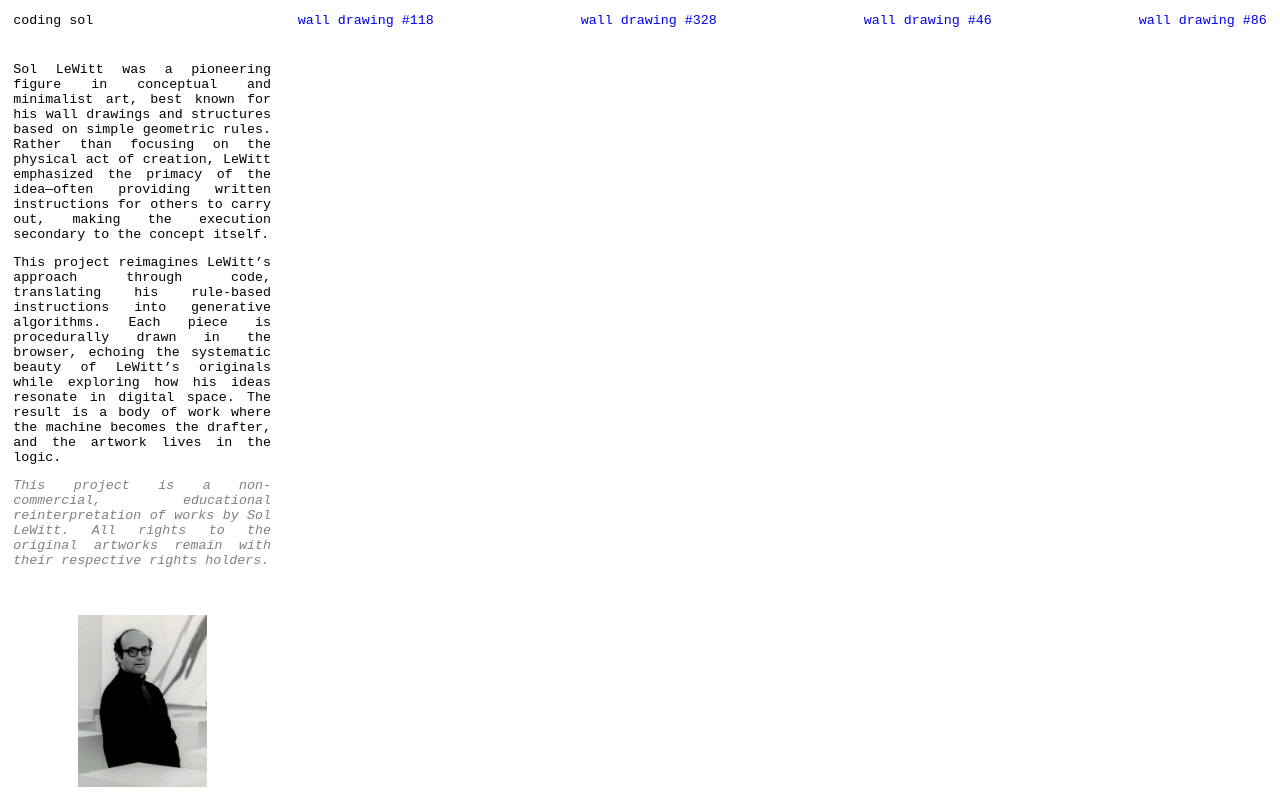
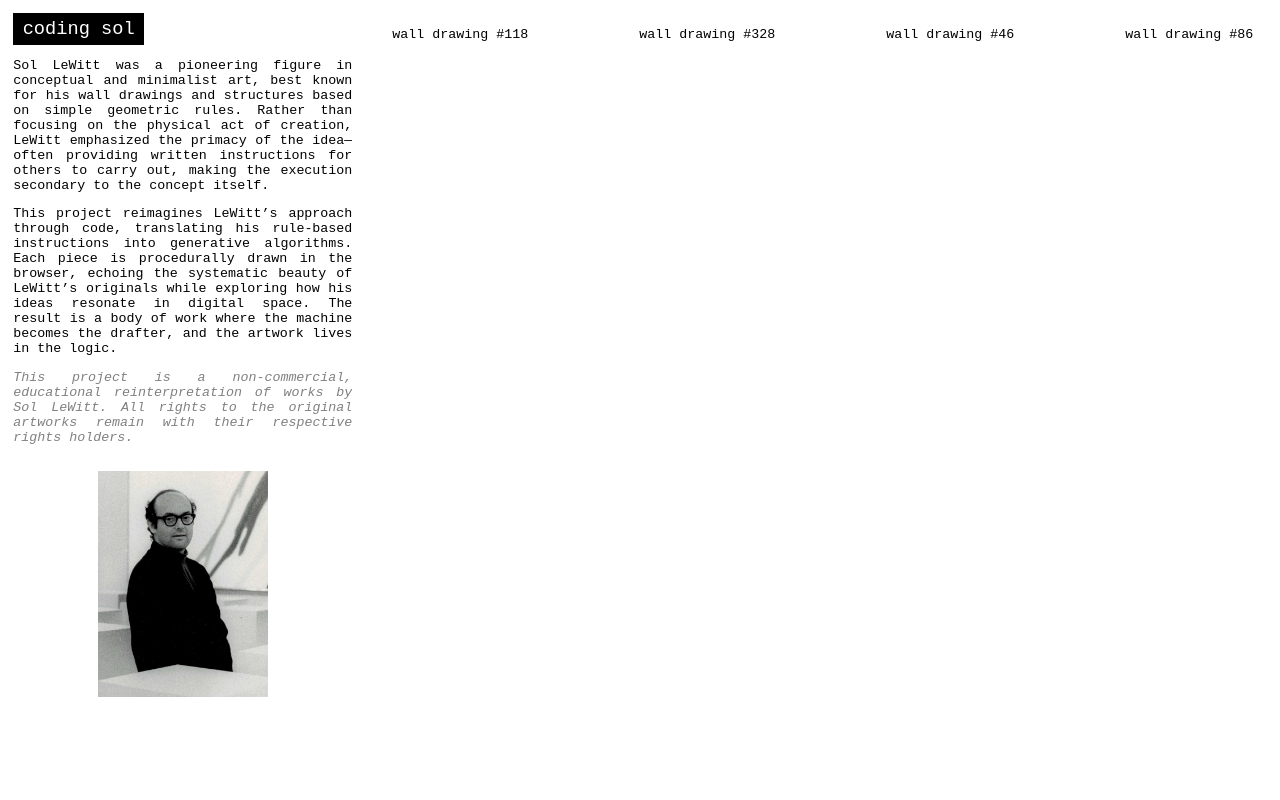
Before and after one commit to TatsutaScott/coding_sol, a Vue app: page / in a window 1280 px wide. Built offline with nearby package versions, Linux system fonts and the light colour scheme.

Commit message:
updated styles for readability and responsiveness

```diff
--- a/index.html
+++ b/index.html
@@ -3,6 +3,7 @@
   <head>
     <meta charset="UTF-8" />
     <link rel="icon" href="/favicon.ico" />
+    <link rel="stylesheet" href="/global.css" />
     <meta name="viewport" content="width=device-width, initial-scale=1.0" />
     <title>coding sol</title>
   </head>
--- /dev/null
+++ b/public/global.css
@@ -0,0 +1,34 @@
+* {
+  margin: 0;
+  padding: 0;
+
+  font-size: 10pt;
+  font-weight: 100;
+  font-family: monospace;
+  text-align: justify;
+}
+
+a {
+  text-decoration: none;
+}
+img {
+  width: 50%;
+  height: auto;
+  align-self: center;
+}
+.drawing_link {
+  height: min-content;
+  color: black;
+  transition: 0.5s;
+  width: auto;
+  white-space: nowrap;
+}
+.drawing_link:hover {
+  color: blue;
+}
+
+@media (min-width: 1024px) {
+  * {
+    overflow: hidden;
+  }
+}
--- a/src/components/nav.vue
+++ b/src/components/nav.vue
@@ -6,7 +6,7 @@
         <span> {{ props.year }}</span>
         <span>sol lewitt</span>
       </div>
-      <p>{{ props.instructions }}</p>
+      <p id="instructions">Instructions: {{ props.instructions }}</p>
     </div>
 
     <div id="navigation">
@@ -52,6 +52,10 @@ nav {
   opacity: 1;
   transition: 1s;
 }
+#instructions {
+  font-style: italic;
+}
+
 .hidden {
   opacity: 0;
 }
@@ -62,14 +66,16 @@ a {
 }
 
 #info {
-  padding: 0.5em;
+  padding: 0.75rem 1.5rem;
+
   position: absolute;
   top: 0;
   left: 0;
-  background-color: rgba(255, 255, 255, 0.5);
   transition: 5s;
   width: 100%;
   box-sizing: border-box;
+  background-color: rgb(240, 240, 240);
+  box-shadow: 0px 0px 10px rgb(56, 56, 56);
 }
 
 #title {
@@ -77,6 +83,7 @@ a {
   flex-direction: row;
   justify-content: space-between;
   width: auto;
+  margin-bottom: 1em;
 }
 
 #navigation {
@@ -86,9 +93,11 @@ a {
   display: flex;
   flex-direction: row;
   justify-content: space-between;
+  font-size: 20pt;
   width: 100%;
   box-sizing: border-box;
-  padding: 0.5rem;
-  background-color: rgba(255, 255, 255, 0.5);
+  padding: 0.5rem 1.5rem;
+  background-color: rgb(240, 240, 240);
+  box-shadow: 0px 0px 10px rgb(56, 56, 56);
 }
 </style>
--- a/src/view/home_view.vue
+++ b/src/view/home_view.vue
@@ -58,15 +58,76 @@ onMounted(async () => {
 </script>
 
 <style scoped>
-main {
-  display: grid;
-  grid-template-columns: 2fr 7fr;
+img {
+  width: 50%;
+  height: auto;
+  align-self: center;
 }
+
 #sidebar {
-  padding: 1em;
+  padding: 2em;
   display: flex;
   flex-direction: column;
   justify-content: space-between;
+  gap: 3em;
+}
+
+h1 {
+  font-size: 14pt;
+  background-color: black;
+  color: white;
+  padding: 0.25em 0.5em;
+  width: min-content;
+  white-space: nowrap;
+}
+
+#description p {
+  margin-bottom: 1em;
+}
+
+#TOC {
+  padding: 2em;
+  margin-top: 2em;
+  display: flex;
+  flex-direction: row;
+  flex-wrap: wrap;
+  justify-content: space-around;
+  gap: 2rem;
+}
+#disclaimer {
+  font-style: italic;
+  color: gray;
+}
+
+@media (min-width: 1024px) {
+  * {
+    overflow: hidden;
+  }
+
+  main {
+    display: grid;
+    grid-template-columns: 2fr 5fr;
+  }
+
+  #TOC {
+    margin-top: 0;
+    display: flex;
+    flex-direction: row;
+    flex-wrap: wrap;
+    justify-content: space-between;
+  }
+
+  #sidebar {
+    padding: 1em;
+    display: flex;
+    flex-direction: column;
+    justify-content: space-between;
+    gap: 1em;
+  }
+}
+/* main {
+  display: grid;
+  grid-template-columns: 2fr 7fr;
 }
 #description p {
   margin-bottom: 1em;
@@ -88,9 +149,14 @@ img {
 }
 .drawing_link {
   height: min-content;
+  color: black;
+  transition: 0.5s;
+}
+.drawing_link:hover {
+  color: blue;
 }
 #disclaimer {
   font-style: italic;
   color: gray;
-}
+} */
 </style>
--- a/src/view/project_view.vue
+++ b/src/view/project_view.vue
@@ -90,17 +90,7 @@ function handleKeydown(e) {
 }
 </script>
 
-<style>
-* {
-  margin: 0;
-  padding: 0;
-  font-size: 10pt;
-  font-family: monospace;
-  font-weight: 100;
-  text-align: justify;
-  overflow: hidden;
-}
-
+<style scoped>
 main {
   width: 100vw;
   height: 100vh;
```
